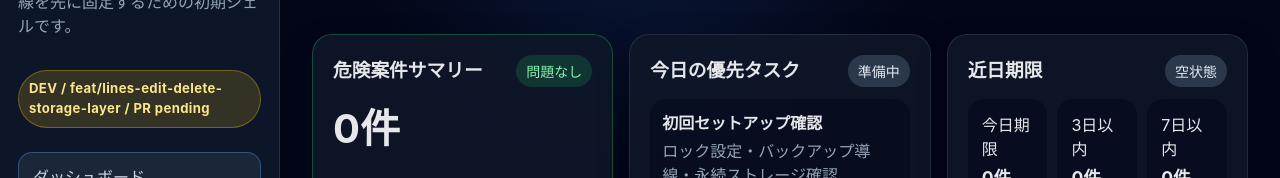
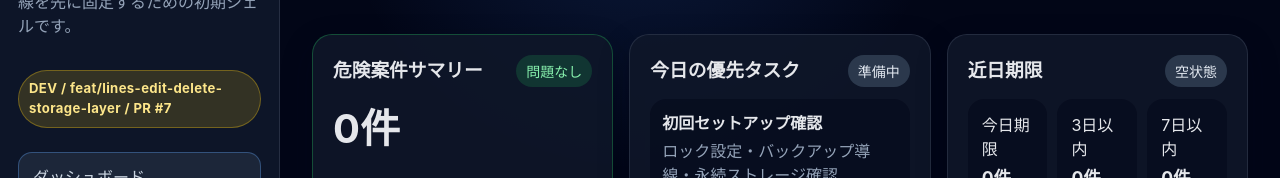
Before and after one commit to Driedsandwich/line-ops-ledger, a React (Vite) app: page / in a window 1280 px wide. Shown: the part 137-315 px from the top of the page. Built offline with nearby package versions, Linux system fonts and the light colour scheme.

Commit message:
chore: update dev-only progress label for pr 7

```diff
--- a/src/App.tsx
+++ b/src/App.tsx
@@ -6,7 +6,7 @@ const navItems = [
   { to: '/settings', label: '設定' },
 ];
 
-const devProgressLabel = 'DEV / feat/lines-edit-delete-storage-layer / PR pending';
+const devProgressLabel = 'DEV / feat/lines-edit-delete-storage-layer / PR #7';
 
 export function AppLayout(): JSX.Element {
   return (
```
